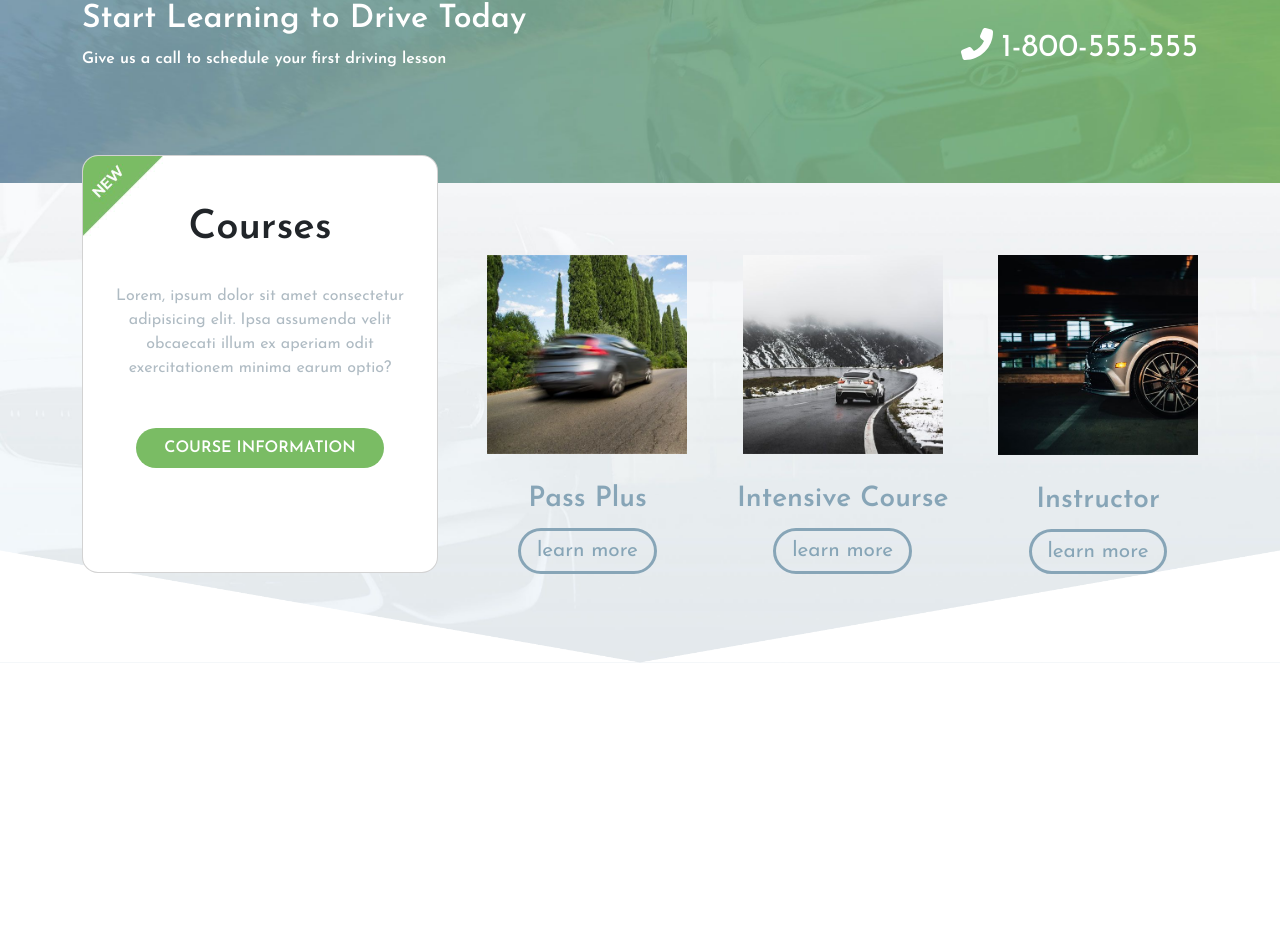
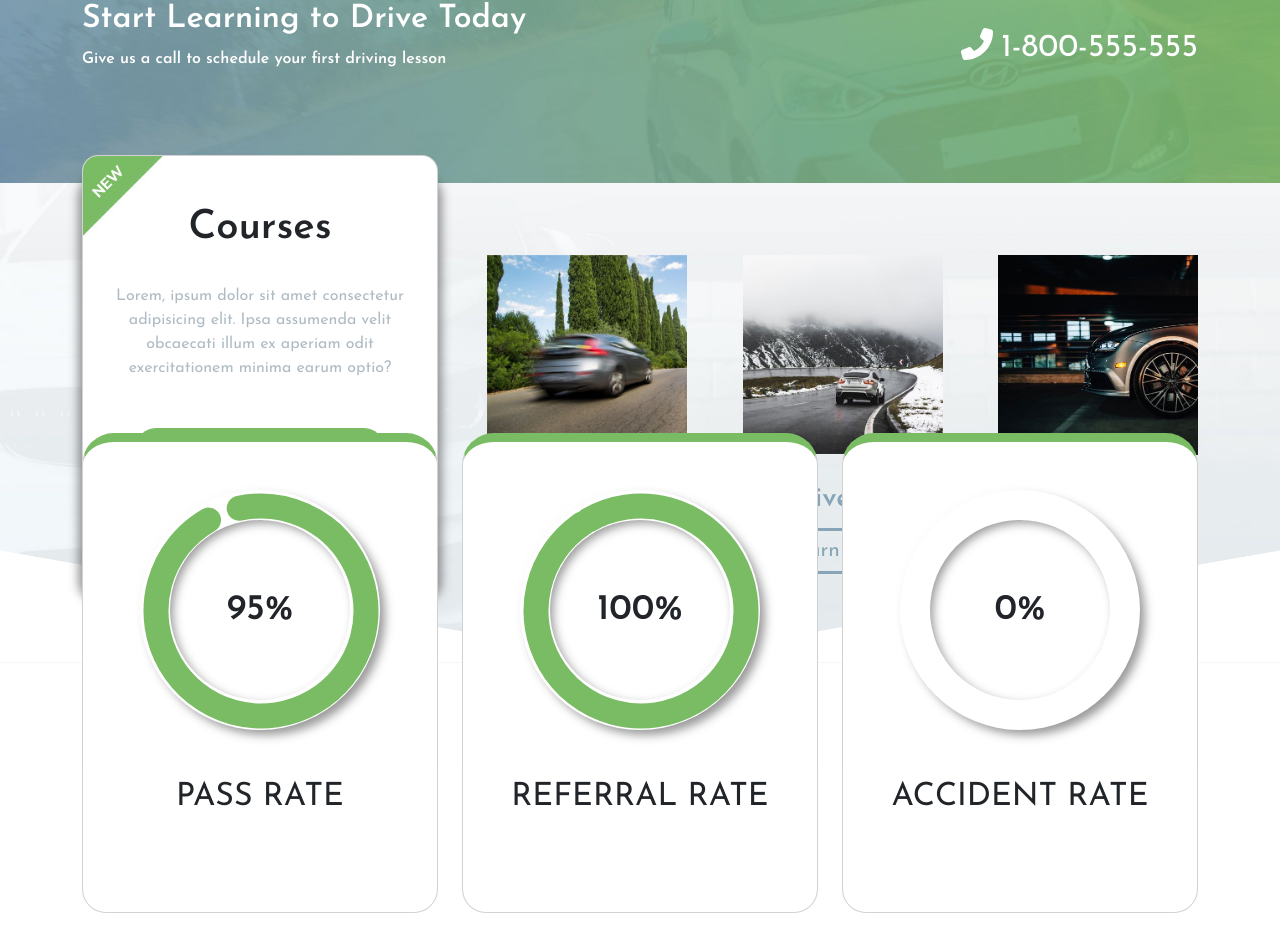
Before and after one commit to DeSantisDomiziano/proj-html-vuejs, a Vue app: page / in a window 1280 px wide. Shown: the part 1262-2213 px from the top of the page. Before the commit the page ends 2069 px from the top, so only its background shows below. Built offline with nearby package versions, Linux system fonts and the light colour scheme.

Commit message:
add percentage card

```diff
--- a/src/assets/scss/partials/_variables.scss
+++ b/src/assets/scss/partials/_variables.scss
@@ -4,6 +4,7 @@ $dark: #353637;
 $dark-opacity: #35363780;
 $darker: #1c1d1e;
 $light: #fff;
+$smoke-white: #fefefe;
 $gray: #d3d3d3;
 $gray-txt: #afbbc3;
 $bg-input: #f7f7f7;
--- a/src/components/CourseInfo.vue
+++ b/src/components/CourseInfo.vue
@@ -34,6 +34,7 @@ export default {
     border-radius: 1rem;
     top: -100px;
     left: 0;
+    box-shadow: 0 25px 10px 4px $dark-opacity;
 
     button {
         background-color: $primary;
@@ -43,6 +44,10 @@ export default {
         font-weight: 600;
         color: $light;
         margin-bottom: 3.5rem;
+
+        &:hover {
+            background-color: $hover;
+        }
     }
     img {
         max-width: 80px;
--- a/src/components/CourseOption.vue
+++ b/src/components/CourseOption.vue
@@ -50,6 +50,11 @@ export default {
         background-color: transparent;
         border-radius: 2rem;
         font-size: 1.3rem;
+
+        &:hover {
+            color: $primary;
+            border: 3px solid $primary;
+        }
     }
 
     p {
--- a/src/components/CoursesAvada.vue
+++ b/src/components/CoursesAvada.vue
@@ -44,5 +44,4 @@ img {
 #due {
     left: 50%;
 }
-
 </style>
--- /dev/null
+++ b/src/components/PercentageRate.vue
@@ -0,0 +1,109 @@
+<script>
+    export default {
+        name: 'PercentageRate',
+        data() {
+            return {
+                rates: [
+                    {
+                        txt: 'pass rate',
+                        perc: 95
+                    },
+                    {
+                        txt: 'referral rate',
+                        perc: 100
+                    },
+                    {
+                        txt: 'accident rate',
+                        perc: 0
+                    }
+                ]
+            }
+        },
+        mounted() {
+            const percentageRate = document.querySelectorAll('circle')
+            console.log(percentageRate);
+            percentageRate.forEach((rate, index) => {
+                console.log(rate, index);
+                rate.style.strokeDashoffset = `${ (this.rates[index].perc * 6.52).toFixed(0) - 652 }`
+                console.log(rate.style.strokeDashoffset);
+                if (rate.style.strokeDashoffset == -652) {
+                    rate.style.strokeWidth = 0
+                }
+            })
+        }
+    }
+</script>
+
+<template>
+    <div class="container mb-3">
+        <div class="row row-cols-3">
+            <div class="col" v-for="rate in rates">
+                <div class="card justify-content-center align-items-center py-5">
+                    <div class="outer position-relative">
+                        <div class="inner d-flex justify-content-center align-items-center">
+                            <div id="number">
+                                {{ rate.perc }}%
+                            </div>
+                        </div>
+                        <div class="svg-circle">
+                            <svg height="240" width="240">
+                                <circle cx="120" cy="120" r="105" stroke-linecap="round" />
+                            </svg>
+                        </div>
+                    </div>
+                    <h2 class="my-5 text-uppercase">{{ rate.txt }}</h2>
+                </div>
+            </div>
+        </div>
+    </div>
+</template>
+
+
+<style lang="scss" scoped>
+@use '../assets/scss/partials/variables' as *;
+
+.card {
+    border-top: 9px solid $primary;
+    border-radius: 2rem 2rem 1.5rem 1.5rem;
+    position: relative;
+    top: -230px
+}
+
+.outer {
+    height: 240px;
+    aspect-ratio: 1;
+    border-radius: 50%;
+    box-shadow: 6px 6px 10px -1px $dark-opacity,
+                -6px -6px 10px -1px $smoke-white;
+    padding: 30px;
+}
+
+.inner {
+    height: 180px;
+    aspect-ratio: 1;
+    border-radius: 50%;
+    box-shadow: inset 4px 4px 10px -1px $dark-opacity,
+                inset -4px -4px 10px -1px $smoke-white;
+
+}
+
+#number {
+    font-weight: 600;
+    font-size: 2.25rem;
+}
+
+circle {
+    fill: none;
+    stroke: $primary;
+    stroke-width: 25px;
+    stroke-dasharray: 652;
+    stroke-dashoffset: 652;
+}
+
+.svg-circle {
+    transform: rotate(240deg);
+    position: absolute;
+    top: 1px;
+    left: 1px;
+}
+</style>
--- a/src/components/SiteMain.vue
+++ b/src/components/SiteMain.vue
@@ -2,13 +2,15 @@
 import BehindWheel from './BehindWheel.vue'
 import StartLearning from './StartLearning.vue'
 import CoursesAvada from './CoursesAvada.vue'
+import PercentageRate from './PercentageRate.vue'
 
 export default {
     name: 'SiteMain',
     components: {
         BehindWheel,
         StartLearning,
-        CoursesAvada
+        CoursesAvada,
+        PercentageRate
     }
 }
 </script>
@@ -27,6 +29,10 @@ export default {
         <CoursesAvada/>
     </section>
 
+    <section id="Percentage">
+        <PercentageRate/>
+    </section>
+
 </template>
 
 
@@ -43,7 +49,6 @@ export default {
     background-size: cover;
     background-position: bottom;
     height: 60vh;
-    margin-bottom: 9rem;
     position: relative;
 }
 </style>
```
